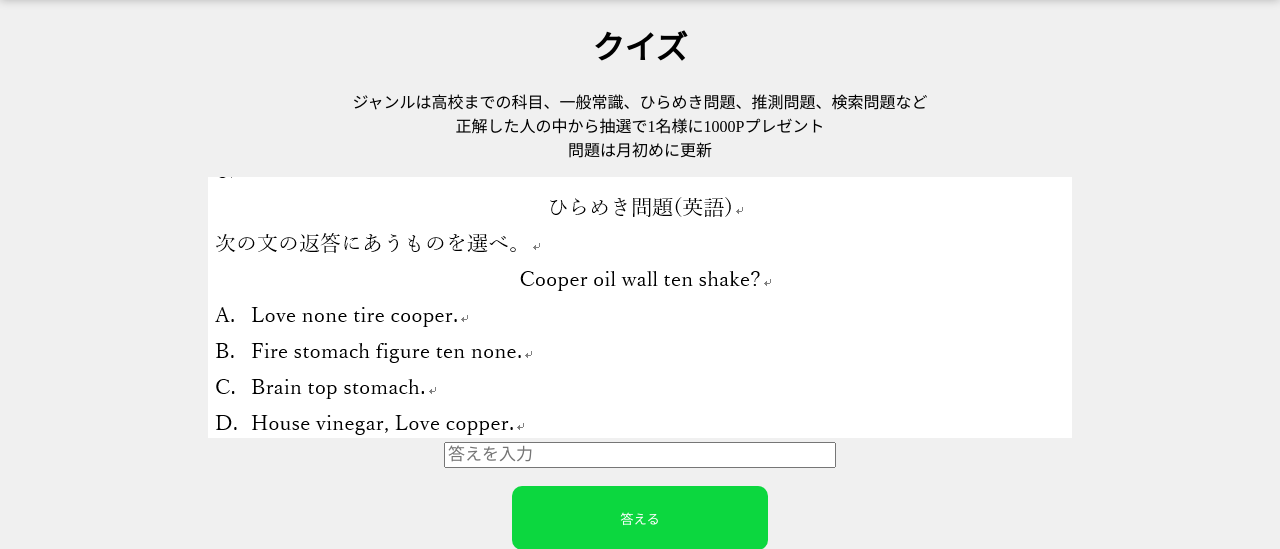
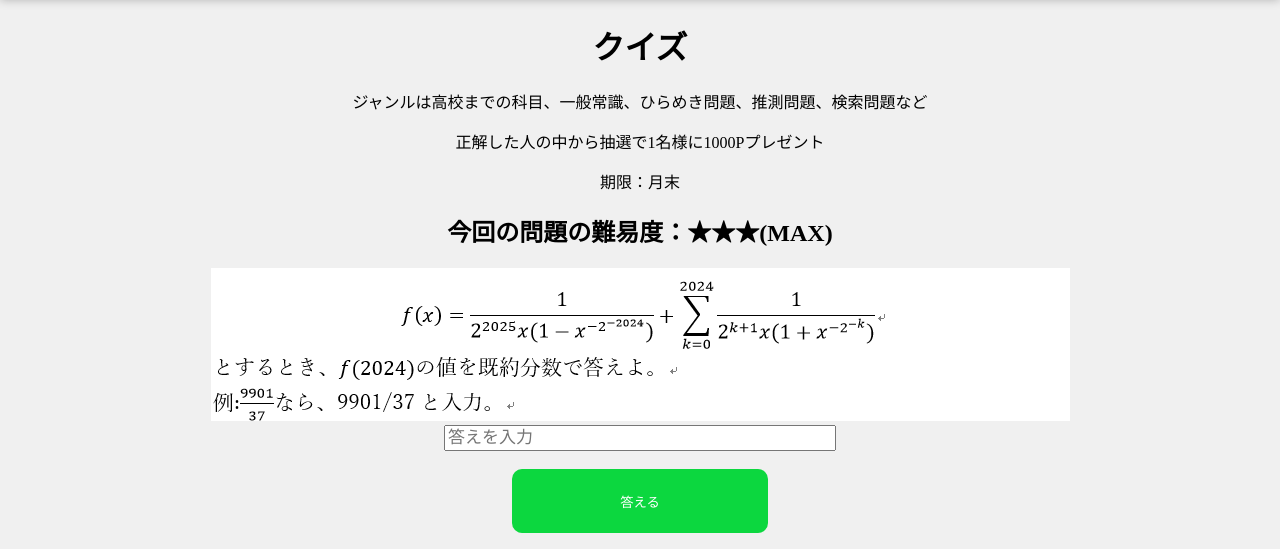
Before and after one commit to leekmikan/hurima, a PHP site: page /PHP/articles/quiz.php in a window 1280 px wide. Shown: the part 231-780 px from the top of the page. Run offline with PHP 8.4, Linux system fonts and the light colour scheme; the visitor is signed in with stand-in values (Sample User, id 1).

Commit message:
change text/quiz

```diff
--- a/articles/quiz.php
+++ b/articles/quiz.php
@@ -64,9 +64,12 @@
 			</header>
 				<div class="main ct">
 					<h1>クイズ</h1>
-					<p>ジャンルは高校までの科目、一般常識、ひらめき問題、推測問題、検索問題など<br>正解した人の中から抽選で1名様に1000Pプレゼント<br>問題は月初めに更新</p>
+					<p>ジャンルは高校までの科目、一般常識、ひらめき問題、推測問題、検索問題など</p>
+					<p>正解した人の中から抽選で1名様に1000Pプレゼント</p>
+					<p>期限：月末</p>
+					<h2>今回の問題の難易度：★★★(MAX)</h2>
 					<img src="quiz.png">
-					<form id="myForm" name="myForm" method="post" action="index.php">
+					<form id="myForm" name="myForm" method="post" action="quiz.php">
 						<input class="search" type="text" name="ans" placeholder="答えを入力" ><br><br>
 						<?php
 							echo '<input type="hidden" name="token" value="'.$token.'">';
--- a/articles/want.php
+++ b/articles/want.php
@@ -44,8 +44,6 @@
 						<li>優先度高</li>
                         <li>[CD]初音ミク Project mirai こんぷりーと(6,000)</li>
 						<li>[その他]寝そべりぬいぐるみ　ビビバスミク,ダショミク以外の4人(1,500?)</li>
-						<li>[CD]股関節脱臼(1,000)</li>
-						<li>[CD]トラボティック・シンフォニー(1,000)</li>
 						<li>[CD]マジカルミライのCD 2017,2018,2020,2021,2023以外(2,000～7,000　　年によって全然違うみたい)</li>
                         <li>[CD]トランジスタの道化師～Heartsnative3～(1,000)</li>
 						<li>[CD]ELECTLOID feat.初音ミク(1,000)</li>
--- a/server/const.php
+++ b/server/const.php
@@ -10,5 +10,5 @@ $LIMIT = 100;
 $SUPPORT_LIMIT = 5; //支援者定員.
 $STRIPE_API = 'stripe-php-13.10.0-beta.3/stripe-php-13.10.0-beta.3/init.php';
 $ACCOUNT_ID = 'acct_1PAkRdBl4em3MIGo'; //StripeアカウントID.
-$QUIZ_ANS = '焼肉定食'; //クイズの答え.
+$QUIZ_ANS = '2024/4096575'; //クイズの答え.
 ?>
```
Also changed, not shown: articles/quiz.png.
